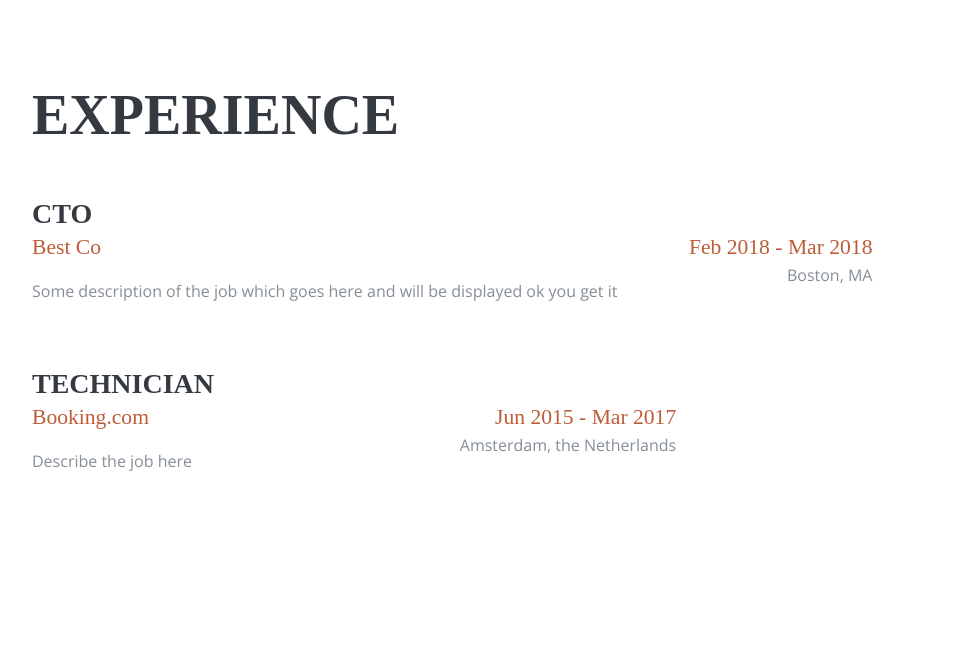
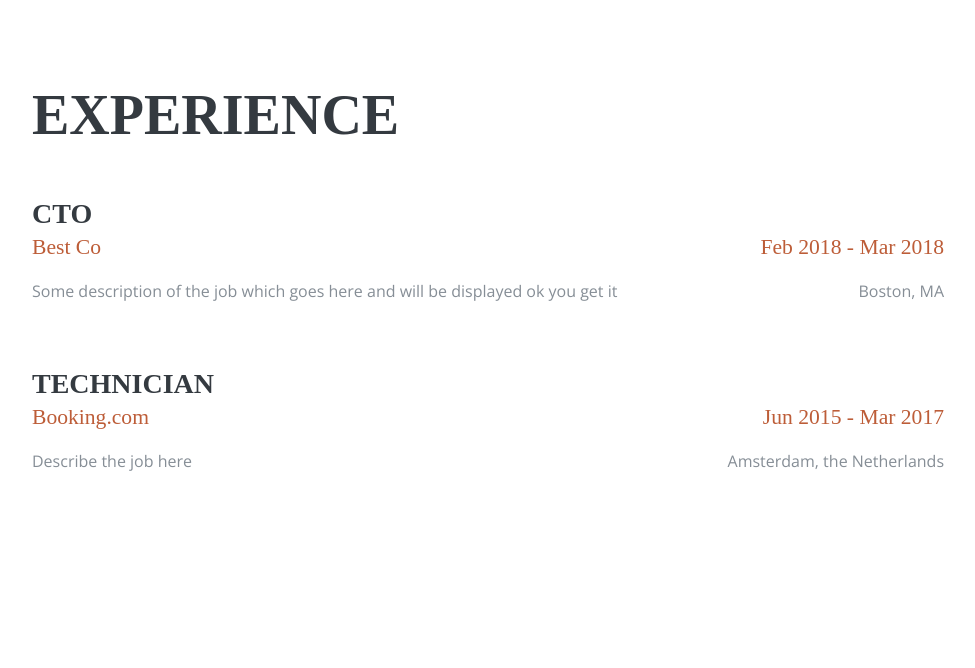
Before and after one commit to yslen7/Djangoresume, a Django app: page / in a window 1280 px wide. Shown: the part 890-1558 px from the top of the page, without its empty margins (288-1263 px from the left). Run offline with Django 3.2, Linux system fonts and the light colour scheme; data comes from the database, SQL or seed files in the repository; both versions use the stored data as it was after the commit; some libraries are stand-ins or nearby versions; some web fonts are replaced.

Commit message:
Fri Mar  2 18:53:07 EST 2018

```diff
--- a/resume/templates/resume/resume.html
+++ b/resume/templates/resume/resume.html
@@ -140,18 +140,16 @@
           </div>
           <p>{{ job.description }}</p>
         </div>
-      <!--
+        <!-- original:
+          <div class="resume-date text-md-right">
+            <span class="text-primary">{{ job.formatted_start_date }} - {{ job.formatted_end_date }}</span>
+            <p >{{ job.location }}</p>
+          </div>
+        -->
         <div class="resume-date text-md-right">
-          <span class="text-primary">{{ job.formatted_start_date }} - {{ job.formatted_end_date }}</span>
+          <div class="subheading mb-3 text-primary">{{ job.formatted_start_date }} - {{ job.formatted_end_date }}</div>
           <p >{{ job.location }}</p>
         </div>
-      -->
-        <div class="resume-content mr-auto text-md-right">
-          <span class="subheading mb-3 text-primary">{{ job.formatted_start_date }} - {{ job.formatted_end_date }}</span>
-          <p >{{ job.location }}</p>
-        </div>
-      <!--  -->
-
 
       </div>
       {% endfor %}
```
Also changed, not shown: db.sqlite3.
